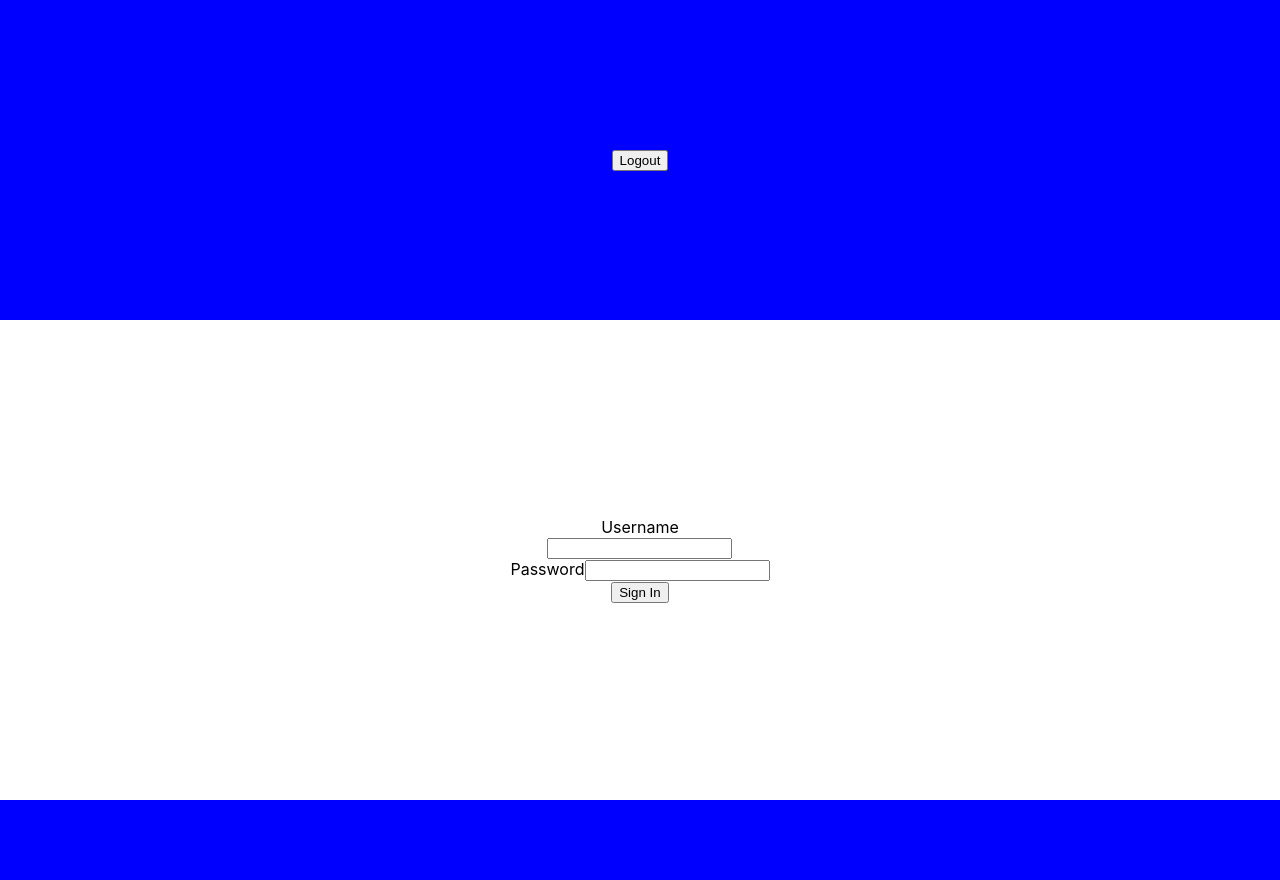
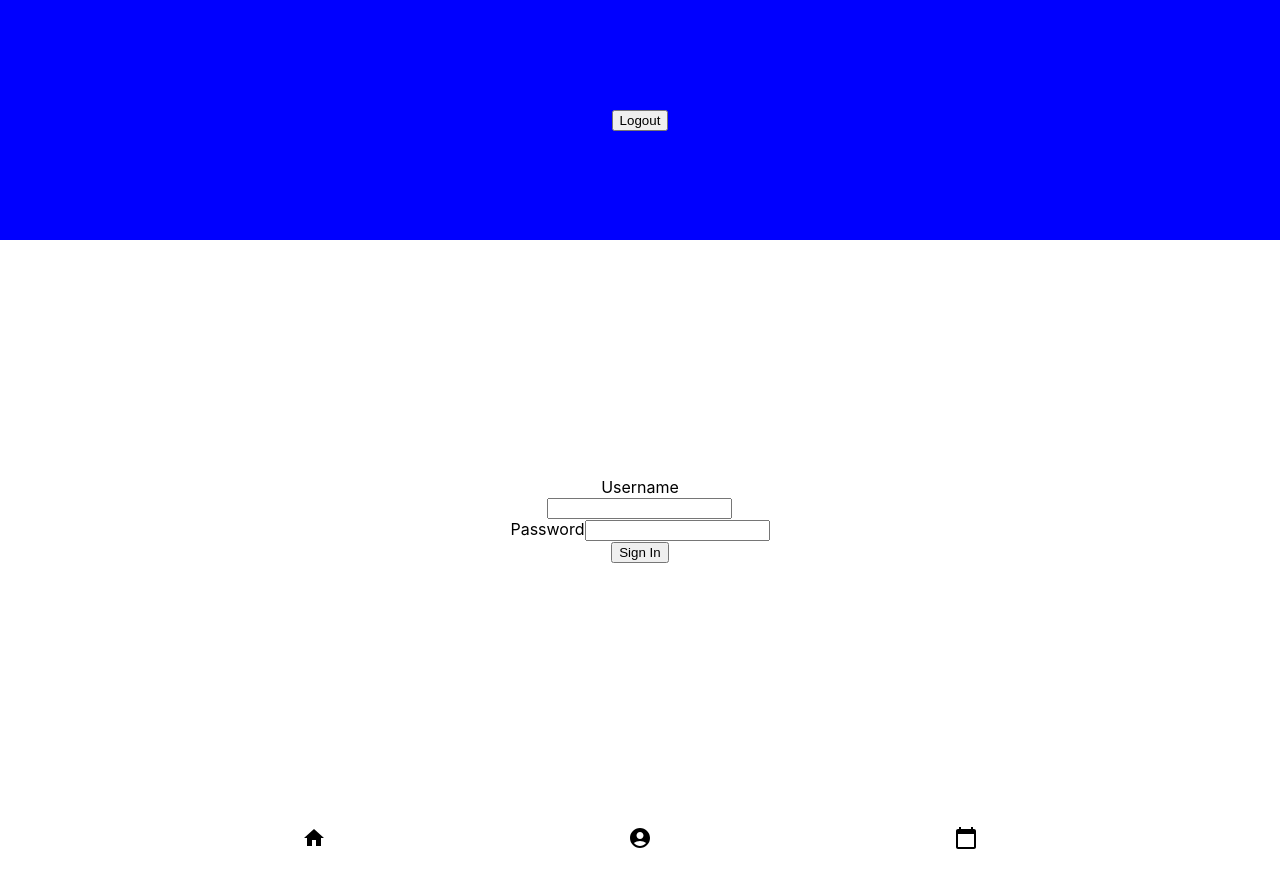
Before and after one commit to sjh401/GA-Hackathon-Group-5, a React (Create React App) app in the folder client/: page /sign-in in a window 1280 px wide. Built offline with nearby package versions, Linux system fonts and the light colour scheme.

Commit message:
broke home into components and modified layouts

```diff
--- a/client/src/App.js
+++ b/client/src/App.js
@@ -14,7 +14,6 @@ function App() {
 
   console.log(currentUser)
   const handleRegister = async (registerData) => {
-    console.log("this is register data " + registerData)
     const userData = await registerUser(registerData);
     setCurrentUser(userData);
     history.push("/");
@@ -23,7 +22,6 @@ function App() {
   const handleLogin = async (loginData) => {
     console.log(loginData)
     const userData = await loginUser(loginData);
-    console.log(userData)
     setCurrentUser(userData);
     history.push('/');
   }
@@ -39,6 +37,8 @@ function App() {
       <div className="App">
         <Layout
           handleLogout={handleLogout}
+          currentUser={currentUser}
+          toggle={toggle}
         >
           <Switch>
             <Route path="/sign-up">
--- /dev/null
+++ b/client/src/components/card/CardHome.jsx
@@ -0,0 +1,9 @@
+import React from 'react'
+
+export default function CardHome(props) {
+    return (
+        <div>
+            welcome home
+        </div>
+    )
+}
--- /dev/null
+++ b/client/src/components/card/CardSign.jsx
@@ -0,0 +1,17 @@
+import React, { useState } from 'react'
+import { Link } from 'react-router-dom'
+
+import Button from '@mui/material/Button';
+
+export default function CardSign(props) {
+    const { setToggle } = props;
+    return (
+        <div className="div-sign">
+            <div>App Name Goes Here</div>
+            <div>App description</div>
+            <Link to="/sign-in" className="link-noformat"><Button>Sign In</Button></Link>
+            <Link to="/sign-up" className="link-noformat"><Button>Sign Up</Button></Link>
+            <Button onClick={(e) => setToggle(prevToggle => !prevToggle)}>Continue as Guest</Button>
+        </div>
+    )
+}
--- a/client/src/components/layout/Footer.jsx
+++ b/client/src/components/layout/Footer.jsx
@@ -1,7 +1,16 @@
-export default function Footer() {
+import HomeIcon from '@mui/icons-material/Home';
+import AccountCircleIcon from '@mui/icons-material/AccountCircle';
+import CalendarTodayIcon from '@mui/icons-material/CalendarToday';
+import { Link } from 'react-router-dom';
+
+export default function Footer(props) {
+    const { currentUser, toggle } = props;
+    console.log(toggle)
     return (
-        <footer>
-
+        <footer style={{margin: (!currentUser && (toggle === false)) ? "0": "-10vh 0 0 0"}}>
+            <Link to="/" className="link-noformat"><HomeIcon/></Link>
+            <Link to="/" className="link-noformat"><AccountCircleIcon/></Link>
+            <Link to="/" className="link-noformat"><CalendarTodayIcon/></Link>
         </footer>
     )
 }
--- a/client/src/components/layout/Layout.css
+++ b/client/src/components/layout/Layout.css
@@ -3,7 +3,7 @@ header {
     justify-content: center;
     align-items: center;
     background-color: blue;
-    height: 40vh;
+    height: 30vh;
     width: 100vw;
 }
 
@@ -12,15 +12,19 @@ main {
     justify-content: center;
     align-items: center;
     background-color: #fff;
-    height: 60vh;
+    height: 70vh;
     width: 100vw;
 }
 
 footer {
     display: flex;
-    justify-content: center;
+    justify-content: space-evenly;
     align-items: center;
-    background-color: blue;
     height: 10vh;
     width: 100vw;
 }
+
+.link-noformat {
+    text-decoration: none;
+    color: black;
+}
--- a/client/src/components/layout/Layout.jsx
+++ b/client/src/components/layout/Layout.jsx
@@ -4,7 +4,7 @@ import Header from './Header'
 import './Layout.css'
 
 export default function Layout(props) {
-    const { handleLogout } = props;
+    const { handleLogout, currentUser, toggle } = props;
     return (
         <>
             <Header
@@ -13,7 +13,10 @@ export default function Layout(props) {
             <main className="main">
                 {props.children}
             </main>
-            <Footer/>
+            <Footer
+                currentUser={currentUser}
+                toggle={toggle}
+            />
         </>
     )
 }
--- a/client/src/screens/home/Home.jsx
+++ b/client/src/screens/home/Home.jsx
@@ -1,22 +1,21 @@
-import React, { useState } from 'react'
-import { Link } from 'react-router-dom'
-
-import Button from '@mui/material/Button';
+import React from 'react'
 
 import "./Home.css"
+import CardSign from '../../components/card/CardSign';
+import CardHome from '../../components/card/CardHome';
 
 export default function Home(props) {
     const { currentUser, setToggle, toggle } = props;
+    console.log(toggle)
     return (
         <div className="home-div">
             { !currentUser && toggle === false &&
-                <div className="div-sign">
-                    <div>App Name Goes Here</div>
-                    <div>App description</div>
-                    <Link to="/sign-in" className="link-noformat"><Button>Sign In</Button></Link>
-                    <Link to="/sign-up" className="link-noformat"><Button>Sign Up</Button></Link>
-                    <Button onClick={(e) => setToggle(prevToggle => !prevToggle)}>Continue as Guest</Button>
-                </div>
+                <CardSign
+                    setToggle={setToggle}
+                />
+            }
+            { (currentUser || toggle === true) &&
+                <CardHome />
             }
         </div>
     )
```
